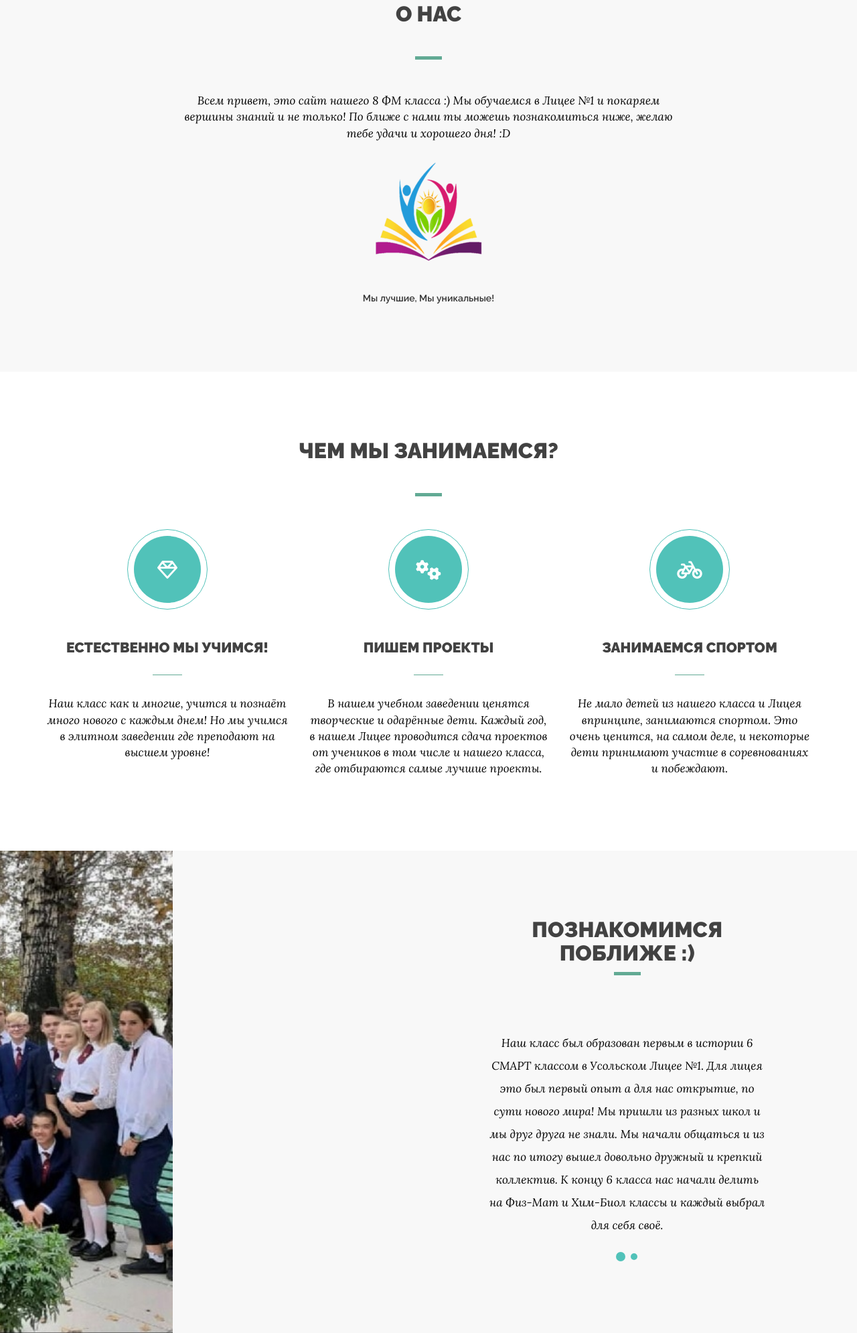
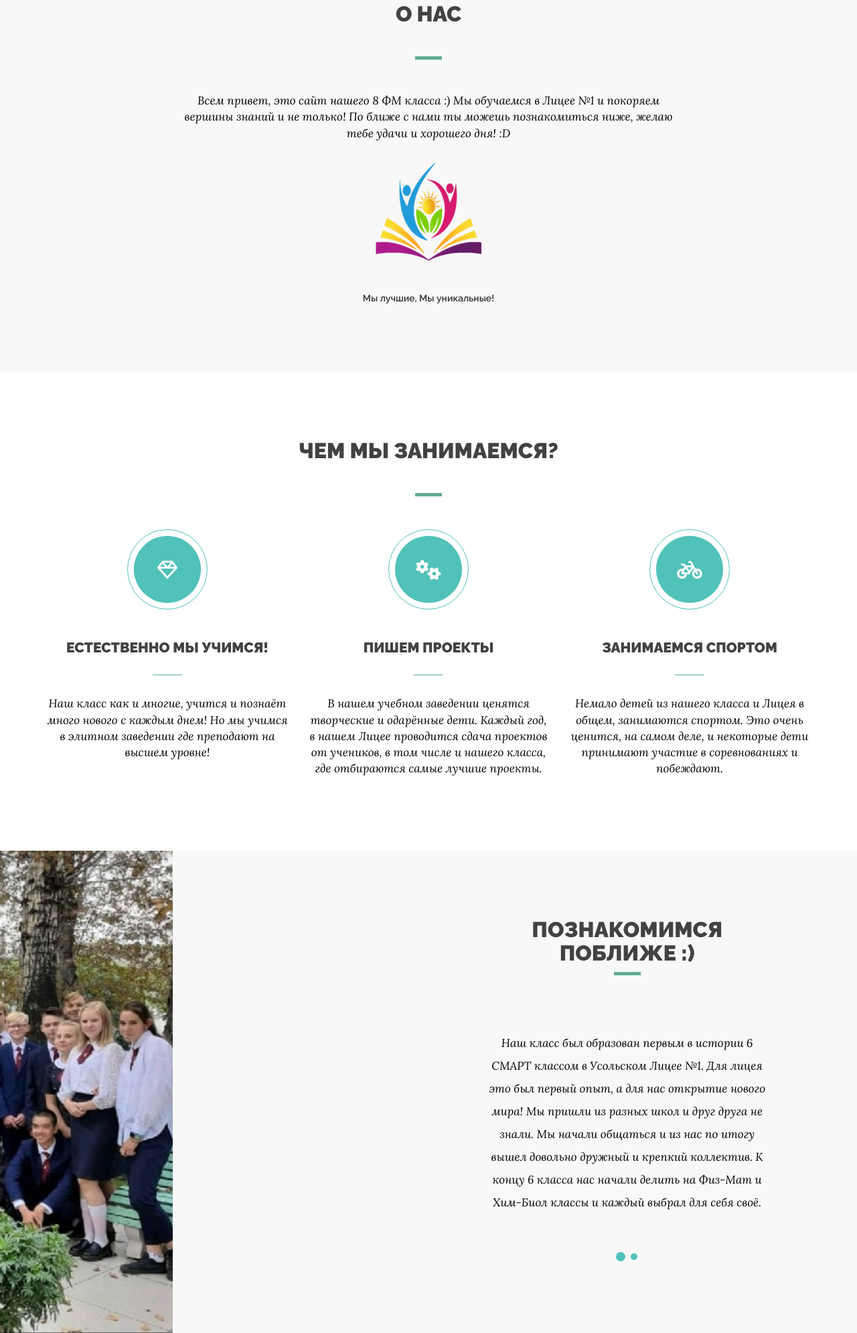
Before and after one commit to fridexcom/licey.FM.class, a plain HTML site: page index.html in a window 1280 px wide. Shown: the part 897-2887 px from the top of the page at 67% size. Drawn offline with nearby package versions, Linux system fonts and the light colour scheme.

Commit message:
Update index.html

```diff
--- a/index.html
+++ b/index.html
@@ -78,7 +78,7 @@
                             <h2 class="title">О нас</h2>
                             <p>
                                 Всем привет, это сайт нашего 8 ФМ класса :)
-                                Мы обучаемся в Лицее №1 и покаряем вершины знаний и не только!
+                                Мы обучаемся в Лицее №1 и покоряем вершины знаний и не только!
                                 По ближе с нами ты можешь познакомиться ниже, желаю тебе удачи и хорошего дня!
                                 :D
                             </p>
@@ -118,7 +118,7 @@
                                     <h3>Пишем проекты</h3>
                                     <p>
                                         В нашем учебном заведении ценятся творческие и одарённые дети.
-                                        Каждый год, в нашем Лицее проводится сдача проектов от учеников в том числе и нашего класса, где отбираются самые лучшие проекты.
+                                        Каждый год, в нашем Лицее проводится сдача проектов от учеников, в том числе и нашего класса, где отбираются самые лучшие проекты.
 
                                     </p>
                                 </div>
@@ -134,7 +134,7 @@
                                 <div class="vira-card-content">
                                     <h3>Занимаемся спортом</h3>
                                     <p>
-                                        Не мало детей из нашего класса и Лицея впринципе, занимаются спортом.
+                                        Немало детей из нашего класса и Лицея в общем, занимаются спортом.
                                         Это очень ценится, на самом деле, и некоторые дети принимают участие в соревнованиях и побеждают.
                                 </div>
                             </div>
@@ -153,11 +153,11 @@
                             <div id="expert-slider" class="owl-carousel">
                                 <div class="item">
                                     <p>
-                                        Наш класс был образован первым в истории 6 СМАРТ классом в Усольском Лицее №1. Для лицея это был первый опыт а для нас открытие, по сути нового мира! Мы пришли из разных школ и мы друг друга не знали. Мы начали общаться и из нас по итогу вышел довольно дружный и крепкий коллектив. К концу 6 класса нас начали делить на Физ-Мат и Хим-Биол классы и каждый выбрал для себя своё.    </p>
+                                        Наш класс был образован первым в истории 6 СМАРТ классом в Усольском Лицее №1. Для лицея это был первый опыт, а для нас открытие нового мира! Мы пришли из разных школ и друг друга не знали. Мы начали общаться и из нас по итогу вышел довольно дружный и крепкий коллектив. К концу 6 класса нас начали делить на Физ-Мат и Хим-Биол классы и каждый выбрал для себя своё.    </p>
                                 </div>
                                 <div class="item">
                                     <p>
-                                        В 7 классе к нам пришло много новых ребят, было много ребят которые желали учиться, а были и те, кто не хотел ничего делать. В 7 классе мы были уже истинным ФМ классом и нас было не узнать. Мы учавствовали в олимпиадах, в конкурсах, в мероприятиях и покоряли сердца многих (нет). В 7 классе мы узнали многое и получили то что двигает нас сейчас, ведь иы теперь 8ФМ класс!
+                                        В 7 классе к нам пришло много новых ребят, было много тех, которые желали учиться, а были и те, кто не хотел ничего делать. В 7 классе мы были уже истинным ФМ классом и нас было не узнать. Мы участвовали в олимпиадах, в конкурсах, в мероприятиях и покоряли сердца многих (нет). В 7 классе мы узнали многое и получили то что двигает нас сейчас, ведь мы теперь 8ФМ класс!
                                     </p>
                                 </div>
                             </div>
@@ -217,7 +217,7 @@
                                 <div class="vira-card-content">
                                     <h3>Поездка в ИРНИТУ</h3>
                                     <p>
-                                        ИРНИТУ это довольно известый университет, куда нас пригласили на экскурсию, и мы с радостью туда съездили!
+                                        ИРНИТУ это довольно известный университет, куда нас пригласили на экскурсию, и мы с радостью туда съездили!
                                     </p>
                                 </div>
                             </div>
```
